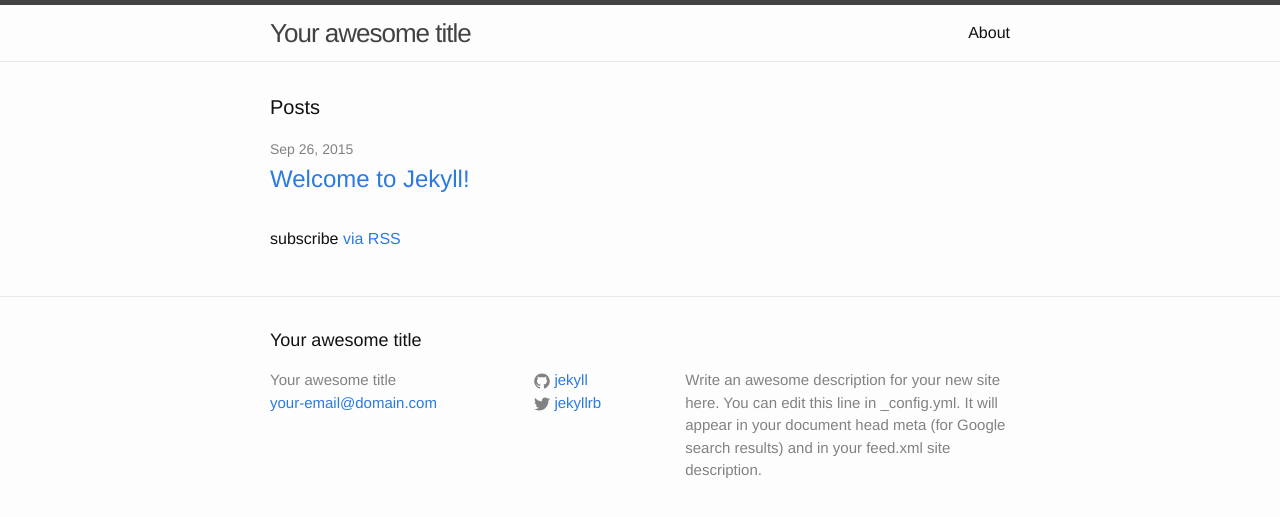
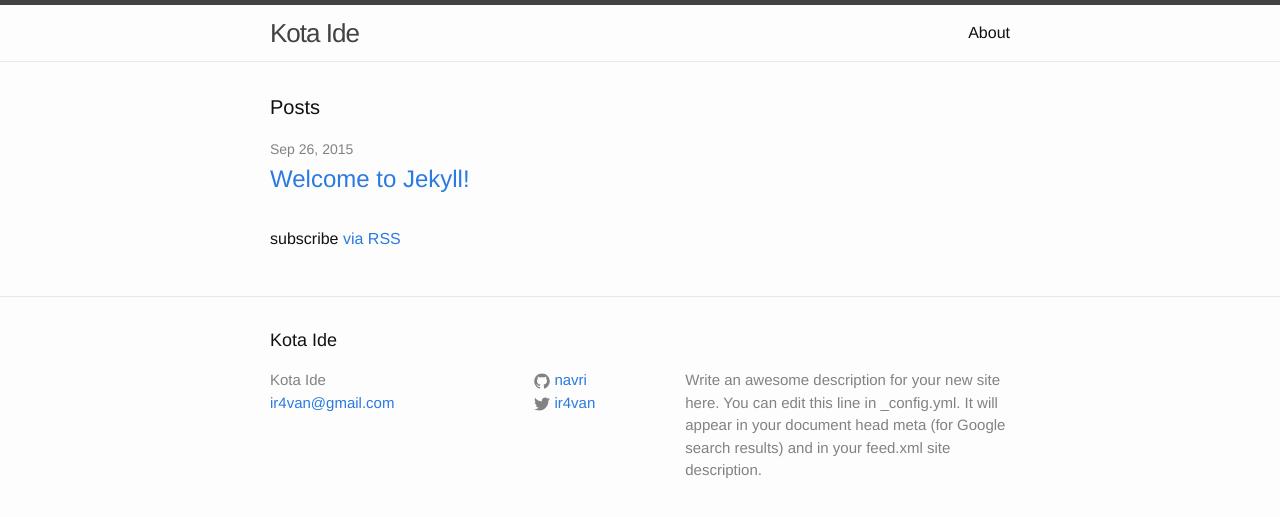
Before and after one commit to Yirvan/yirvan.github.io, a Jekyll site: the page built from index.html, in a window 1280 px wide. Shown: the top 517 px of the page. Built offline with Jekyll 4.4.1, drawn with Linux system fonts in a browser that asks for light colours.

Commit message:
modified: _config.yml

```diff
--- a/_config.yml
+++ b/_config.yml
@@ -1,14 +1,14 @@
 # Site settings
-title: Your awesome title
-email: your-email@domain.com
+title: Kota Ide
+email: ir4van@gmail.com
 description: > # this means to ignore newlines until "baseurl:"
   Write an awesome description for your new site here. You can edit this
   line in _config.yml. It will appear in your document head meta (for
   Google search results) and in your feed.xml site description.
 baseurl: "" # the subpath of your site, e.g. /blog/
-url: "http://yourdomain.com" # the base hostname & protocol for your site
-twitter_username: jekyllrb
-github_username:  jekyll
+url: "http://kotaide.com" # the base hostname & protocol for your site
+twitter_username: ir4van
+github_username:  navri
 
 # Build settings
 markdown: kramdown
```
